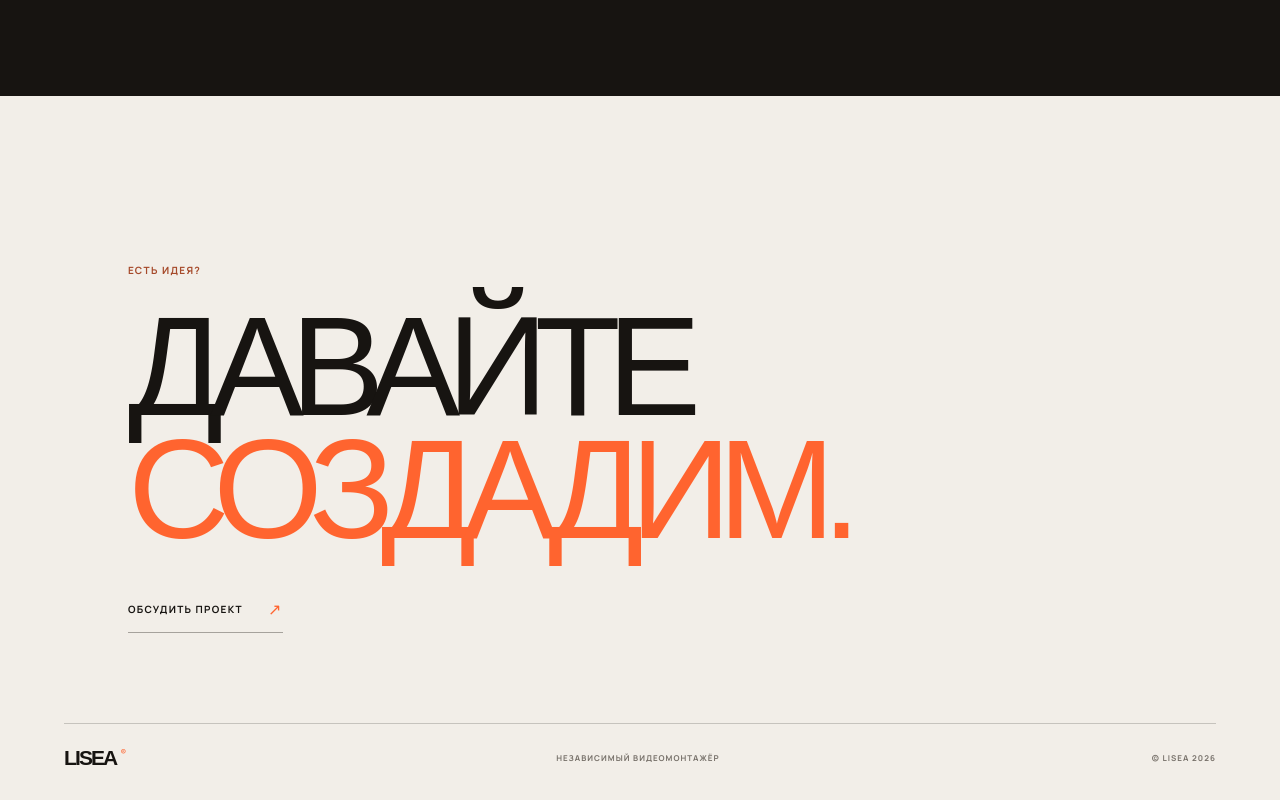
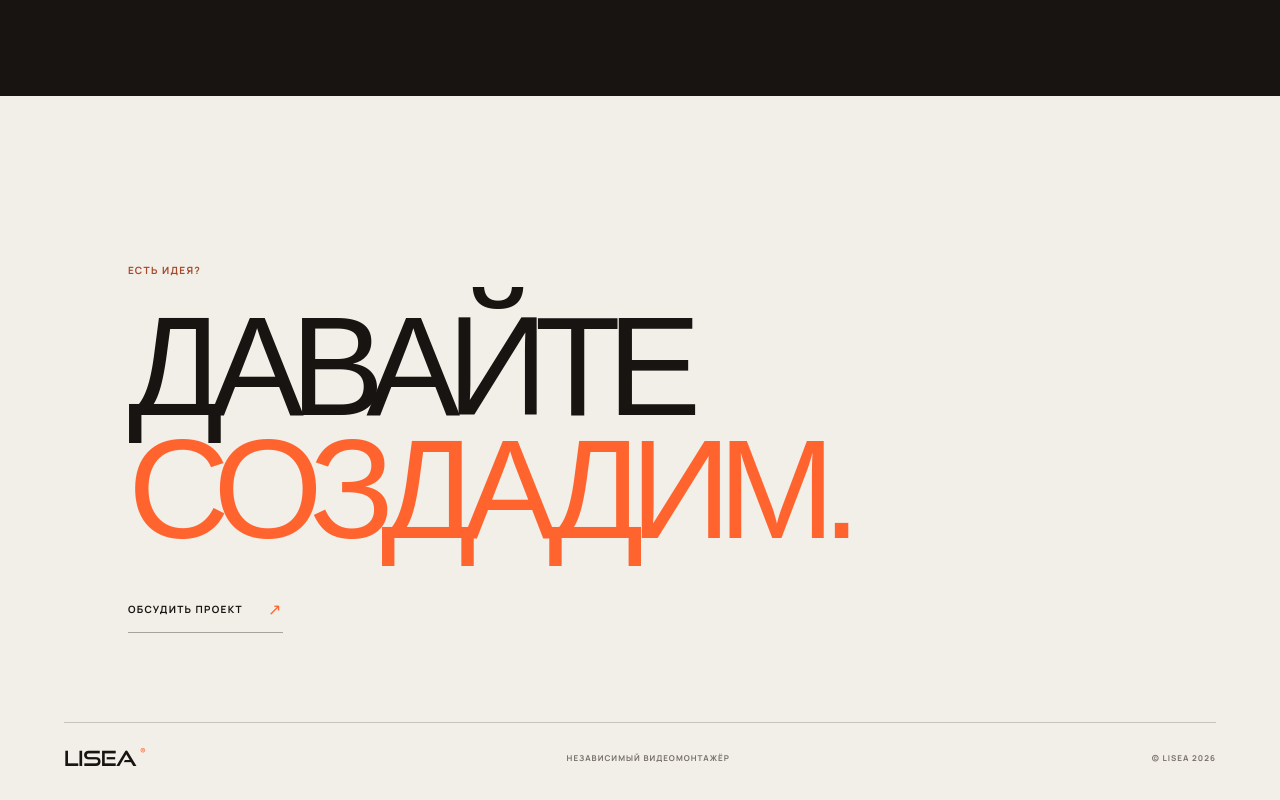
Before and after one commit to liseya-studio/LISEA, a React (Vite) app: page / in a window 1280 px wide. Shown: the part 3832-4632 px from the top of the page. Built offline with nearby package versions, Linux system fonts and the light colour scheme; a web font is replaced by a local one.

Commit message:
Add Good Times font to LISEA wordmarks

```diff
--- a/src/styles.css
+++ b/src/styles.css
@@ -280,3 +280,20 @@ h1 em, h2 em { color: var(--orange); font-style: normal; }
   .hero-bottom { left: 6vw; right: 6vw; bottom: 22px; font-size: 7px; gap: 10px; }
   .hero-bottom > span:last-child { display: none; }
 }
+
+
+/* Good Times — LISEA brand wordmark */
+@font-face {
+  font-family: 'Good Times';
+  src: url('../good-times/good%20times%20rg.ttf') format('truetype');
+  font-style: normal;
+  font-weight: 400;
+  font-display: swap;
+}
+.hero-wordmark,
+.site-header .wordmark,
+.site-footer .wordmark {
+  font-family: 'Good Times', sans-serif;
+  font-weight: 400;
+  letter-spacing: -.035em;
+}
```
